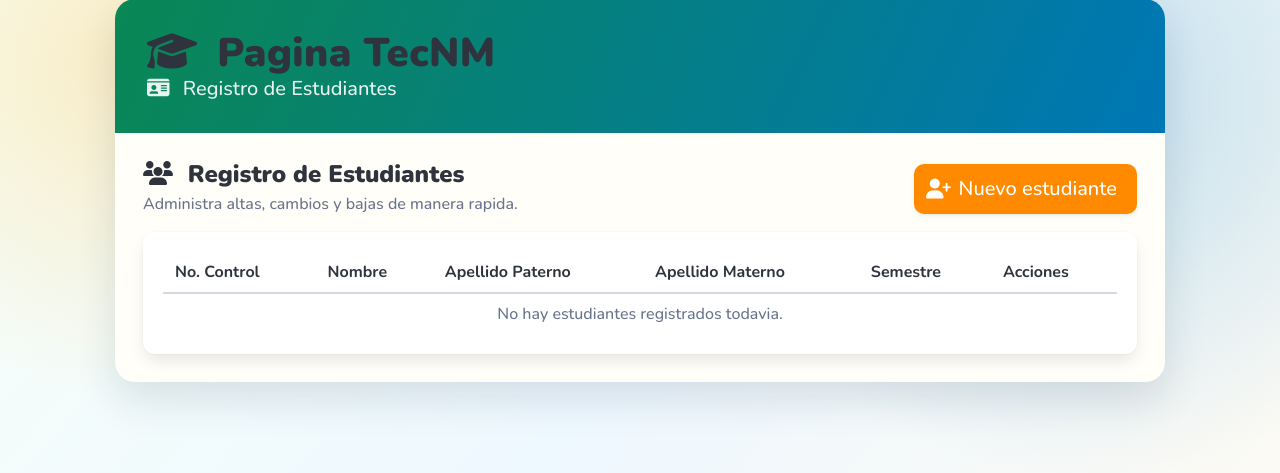
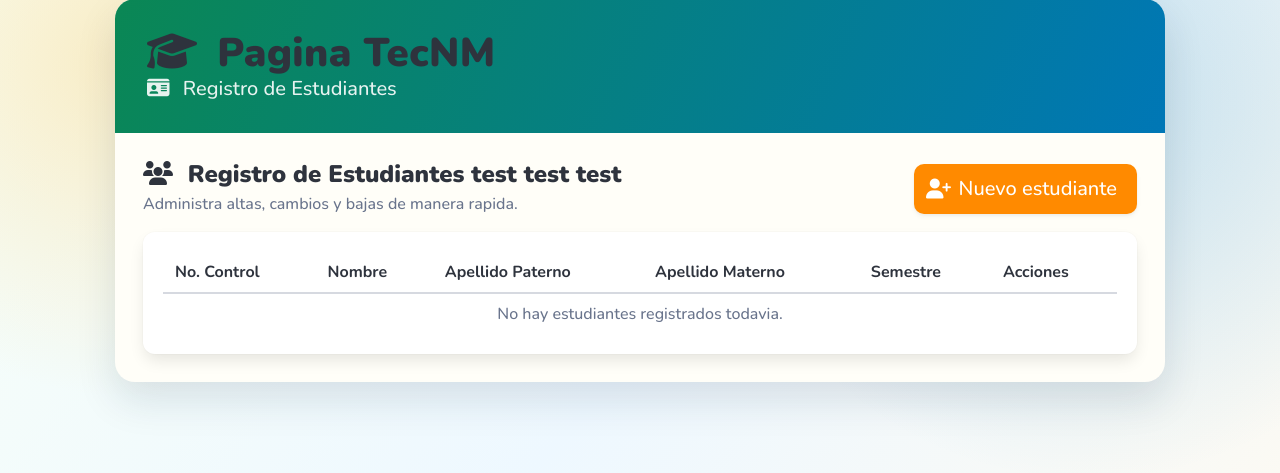
Before and after one commit to DanielWar1/CRUD_ESTUDIANTES_ENE2026, a Flask app: page / in a window 1280 px wide. Shown: the part 57-530 px from the top of the page. Run offline with Flask 3, Linux system fonts and the light colour scheme; some libraries are stand-ins or nearby versions.

Commit message:
dev test, test, test v2

```diff
--- a/templates/index.html
+++ b/templates/index.html
@@ -1,9 +1,9 @@
 {% extends 'base.html' %}
-{% block title %}Lista de Estudiantes test test test{% endblock %}
+{% block title %}Lista de Estudiantes {% endblock %}
 {% block content %}
 <div class="is-flex is-justify-content-space-between is-align-items-center is-flex-wrap-wrap gap-3 mb-4 fade-up stagger-1">
     <div>
-        <h2 class="title is-4 mb-1"><i class="fa-solid fa-users mr-2"></i> Registro de Estudiantes</h2>
+        <h2 class="title is-4 mb-1"><i class="fa-solid fa-users mr-2"></i> Registro de Estudiantes test test test</h2>
         <p class="has-text-grey">Administra altas, cambios y bajas de manera rapida.</p>
     </div>
     <a href="{{ url_for('create_estudiante') }}" class="button is-brand is-medium">
```
